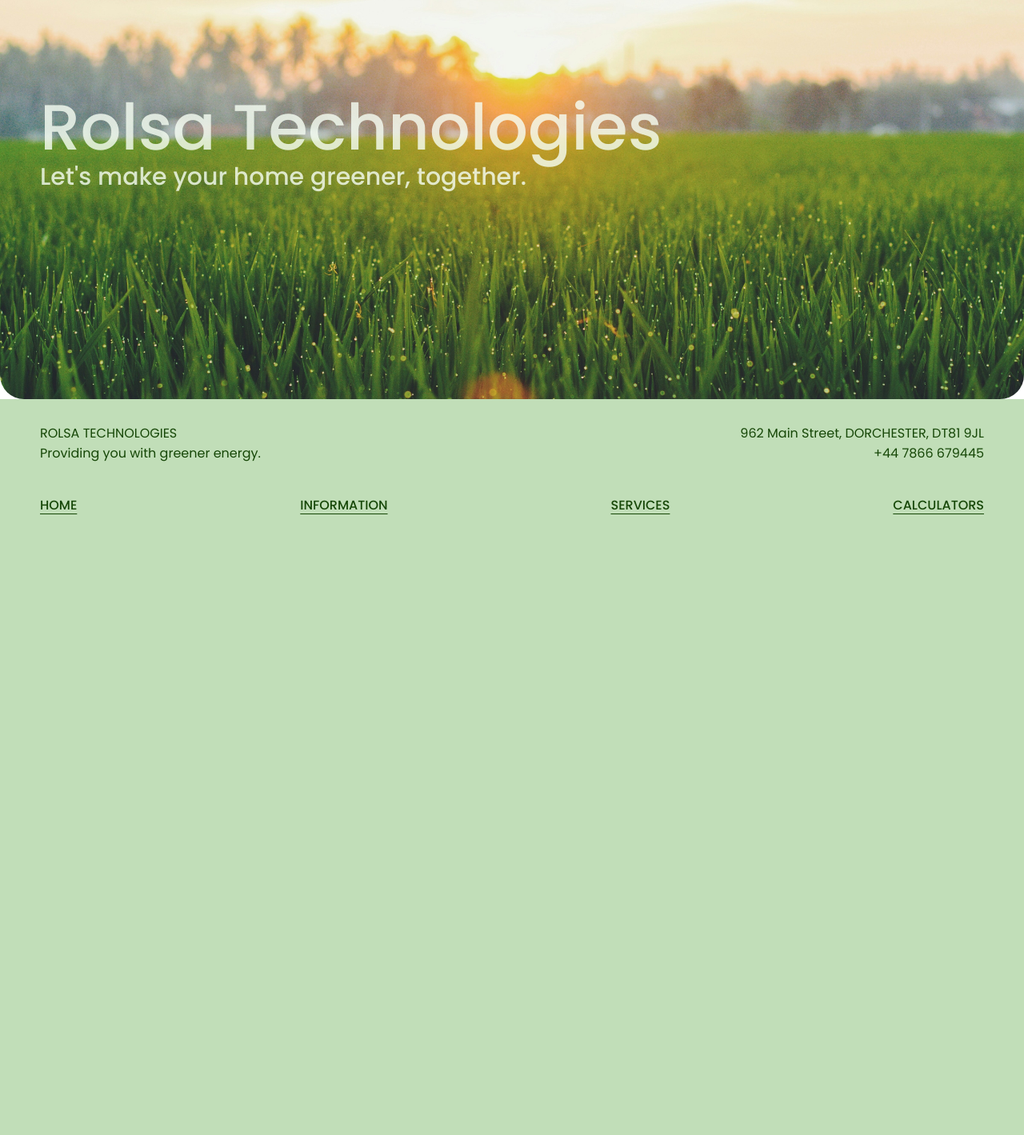
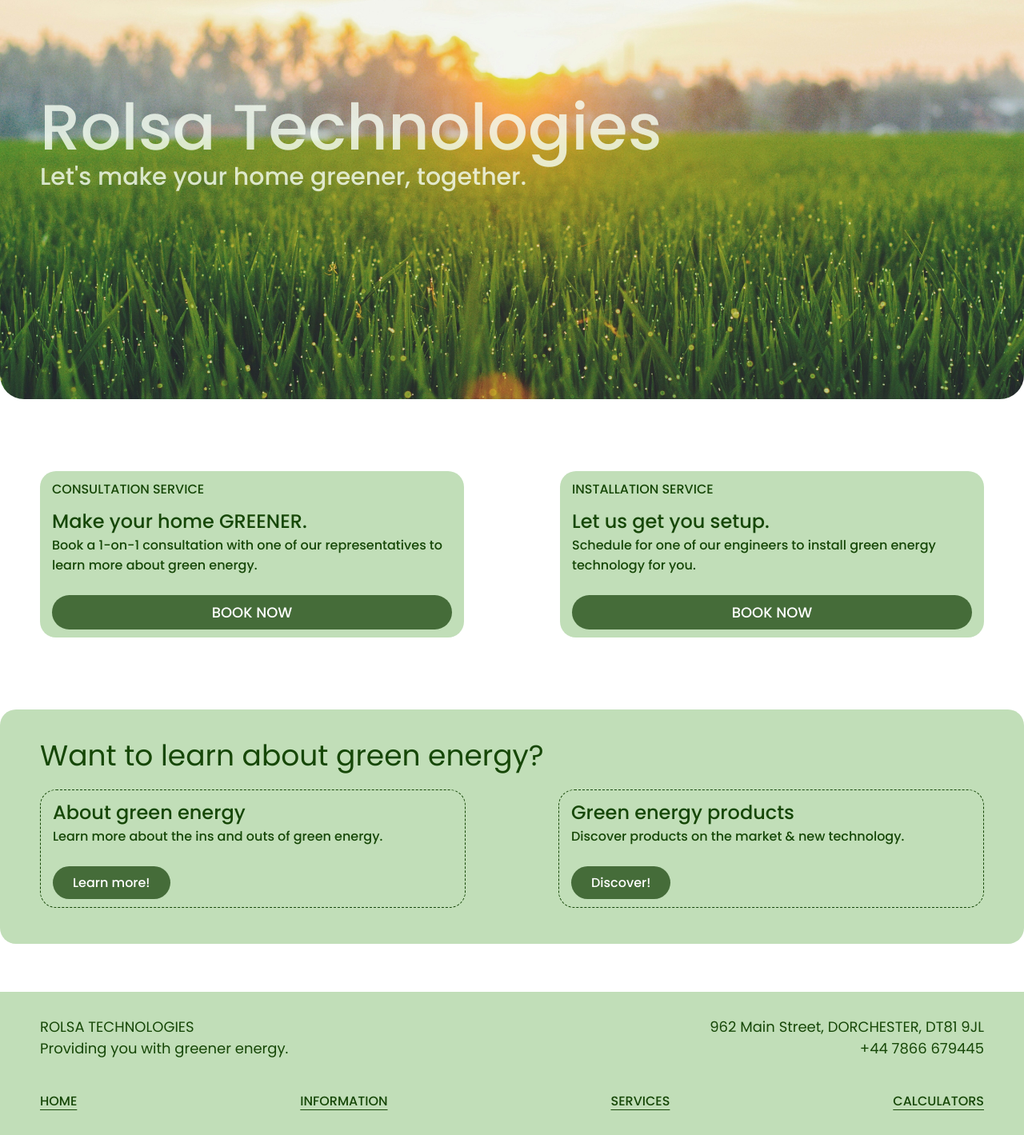
Before and after one commit to willrees23/RolsaTech, a Flask app: page / in a window 1280 px wide. Shown: the part 137-1556 px from the top of the page at 80% size. Before the commit the page ends 780 px from the top, so only its background shows below. Run offline with Flask 3, Linux system fonts and the light colour scheme.

Commit message:
landing page content

```diff
--- a/static/main.css
+++ b/static/main.css
@@ -41,17 +41,29 @@ body {
     font-family: "Poppins", sans-serif;
 }
 
+body section {
+    margin-top: 60px;
+    margin-bottom: 60px;
+    padding: 30px var(--padding);
+    border-radius: 20px;
+}
+
 a {
     color: var(--text-primary);
     text-decoration: none;
 }
 
-#body {
-    padding: 0px var(--padding)
+.underline {
+    text-decoration: underline;
 }
 
-.underline {
-    text-decoration: underline;
+section > span {
+    font-size: 36px;
+    color: var(--text-primary);
+}
+
+section.bg-green {
+    background-color: #C1DEB8;
 }
 
 .hero {
@@ -96,6 +108,7 @@ a {
     flex-direction: column;
     gap: 40px;
     color: var(--text-primary);
+    margin-top: 50px;
 }
 
 .footer .links {
@@ -117,6 +130,8 @@ a {
 .footer .top-info {
     display: flex;
     justify-content: space-between;
+    font-weight: 400;
+    font-size: 18px;
 }
 
 .footer .top-info > div {
@@ -219,6 +234,46 @@ input:disabled {
 }
 
 
+/* CARD */
+
+.card-container {
+    display: flex;
+    justify-content: space-between;
+    gap: 50px;
+}
+
+.card {
+    background-color: var(--card-green);
+    color: var(--text-primary);
+    padding: 10px 15px;
+    border-radius: 20px;
+    width: 500px;
+    font-weight: 500;
+    display: flex;
+    flex-direction: column;
+    gap: 10px;
+}
+
+.card.transparent {
+    border: .5px dashed var(--text-primary);
+}
+
+.card-title {
+    font-size: 24px;
+}
+
+.card-button {
+    margin-top: auto;
+    font-size: 18px;
+}
+
+.card-info {
+    margin-bottom: 15px;
+}
+
+
+
+
 /* BUTTON */
 
 button {
@@ -232,6 +287,11 @@ button {
     border-radius: 100px;
     cursor: pointer;
     transition: all ease 0.15s;
+}
+
+button.small {
+    width: fit-content;
+    font-size: 16px;
 }
 
 button:hover {
--- a/templates/common.html
+++ b/templates/common.html
@@ -118,7 +118,6 @@
             <a href="/calculators">
                 CALCULATORS
             </a>
-
         </div>
     </div>
 </body>
--- a/templates/landing.html
+++ b/templates/landing.html
@@ -11,5 +11,66 @@
 </div>
 {% endblock %}
 {% block body %}
+<section id="services">
+    <div class="card-container">
+        <div class="card">
+            <div class="card-subtitle">
+                CONSULTATION SERVICE
+            </div>
+            <div class="card-info">
+                <div class="card-title">
+                    Make your home GREENER.
+                </div>
+                <div class="card-description">
+                    Book a 1-on-1 consultation with one of our representatives to learn more about green energy.
+                </div>
+            </div>
+            <button class="card-button">BOOK NOW</button>
+        </div>
+        <div class="card">
+            <div class="card-subtitle">
+                INSTALLATION SERVICE
+            </div>
+            <div class="card-info">
+                <div class="card-title">
+                    Let us get you setup.
+                </div>
+                <div class="card-description">
+                    Schedule for one of our engineers to install green energy technology for you.
+                </div>
+            </div>
+            <button class="card-button">BOOK NOW</button>
+        </div>
+    </div>
+</section>
+<section id="information" class="bg-green">
+    <span>
+        Want to learn about green energy?
+    </span>
+    <div class="card-container" style="margin-top: 15px; margin-bottom: 15px;">
+        <div class="card transparent">
+            <div class="card-info">
+                <div class="card-title">
+                    About green energy
+                </div>
+                <div class="card-description">
+                    Learn more about the ins and outs of green energy.
+                </div>
+            </div>
+            <button class="small">Learn more!</button>
+        </div>
 
+        <div class="card transparent">
+            <div class="card-info">
+                <div class="card-title">
+                    Green energy products
+                </div>
+                <div class="card-description">
+                    Discover products on the market & new technology.
+                </div>
+            </div>
+            <button class="small">Discover!</button>
+        </div>
+    </div>
+</section>
 {% endblock %}
```
